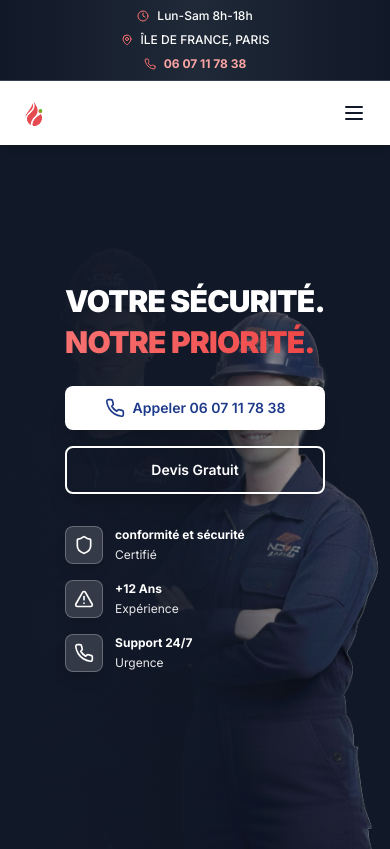
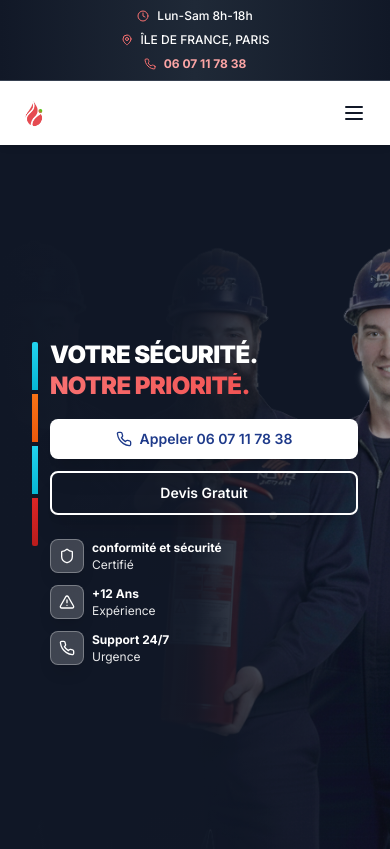
Before and after one commit to aminoz12/nova, a Next.js app: page / in a window 390 px wide. Shown: the top 849 px of the page. Built offline with nearby package versions, Linux system fonts and the light colour scheme.

Commit message:
Improve hero section mobile responsiveness and design - Better overlay, spacing, text sizing, and layout for mobile devices

```diff
--- a/src/components/Hero.tsx
+++ b/src/components/Hero.tsx
@@ -2,7 +2,7 @@ import { Phone, Shield, AlertTriangle } from 'lucide-react'
 
 export default function Hero() {
   return (
-    <section id="home" className="relative min-h-screen flex items-center overflow-hidden">
+    <section id="home" className="relative min-h-[85vh] sm:min-h-screen flex items-center overflow-hidden">
       {/* Simple clean background */}
       <div className="absolute inset-0 bg-gray-900"></div>
 
@@ -12,73 +12,75 @@ export default function Hero() {
           <img
             src="/hero.png"
             alt="Fire protection professional"
-            className="w-full h-full object-cover object-right lg:object-right contrast-110 brightness-105"
+            className="w-full h-full object-cover object-center lg:object-right contrast-110 brightness-105"
             style={{ minHeight: '100vh' }}
           />
         </div>
-        {/* Overlay for better text readability */}
-        <div className="absolute inset-0 bg-gradient-to-r from-gray-900 via-gray-900/90 to-transparent lg:from-gray-900 lg:via-gray-900/60 lg:to-transparent"></div>
+        {/* Enhanced overlay for better text readability on mobile */}
+        <div className="absolute inset-0 bg-gradient-to-r from-gray-900 via-gray-900/95 to-transparent lg:from-gray-900 lg:via-gray-900/60 lg:to-transparent"></div>
+        {/* Additional dark overlay for mobile for better contrast */}
+        <div className="absolute inset-0 bg-gray-900/40 lg:hidden"></div>
       </div>
 
-      <div className="relative container-custom z-10">
-        <div className="grid lg:grid-cols-2 gap-0 items-center min-h-screen">
+      <div className="relative container-custom z-10 w-full">
+        <div className="grid lg:grid-cols-2 gap-0 items-center min-h-[85vh] sm:min-h-screen py-16 sm:py-20 lg:py-0">
           {/* Left side content */}
-          <div className="flex items-center px-4 sm:px-6 lg:px-0 py-12 lg:py-0">
-            <div className="flex items-center gap-4 sm:gap-8">
-              {/* Enhanced vertical colored bar - responsive */}
-              <div className="hidden sm:flex flex-col gap-1.5">
-                <div className="w-2 sm:w-3 h-16 sm:h-20 bg-gradient-to-b from-cyan-400 to-cyan-500 shadow-lg shadow-cyan-400/40 rounded-t-sm"></div>
-                <div className="w-2 sm:w-3 h-16 sm:h-20 bg-gradient-to-b from-orange-500 to-orange-600 shadow-lg shadow-orange-500/40"></div>
-                <div className="w-2 sm:w-3 h-16 sm:h-20 bg-gradient-to-b from-cyan-400 to-cyan-500 shadow-lg shadow-cyan-400/40"></div>
-                <div className="w-2 sm:w-3 h-16 sm:h-20 bg-gradient-to-b from-red-600 to-red-700 shadow-lg shadow-red-600/40 rounded-b-sm"></div>
+          <div className="flex items-center px-4 sm:px-6 lg:px-0">
+            <div className="flex items-start sm:items-center gap-3 sm:gap-4 md:gap-8 w-full">
+              {/* Enhanced vertical colored bar - show compact version on mobile */}
+              <div className="flex flex-col gap-1 flex-shrink-0">
+                <div className="w-1.5 sm:w-2 md:w-3 h-12 sm:h-16 md:h-20 bg-gradient-to-b from-cyan-400 to-cyan-500 shadow-lg shadow-cyan-400/40 rounded-t-sm"></div>
+                <div className="w-1.5 sm:w-2 md:w-3 h-12 sm:h-16 md:h-20 bg-gradient-to-b from-orange-500 to-orange-600 shadow-lg shadow-orange-500/40"></div>
+                <div className="w-1.5 sm:w-2 md:w-3 h-12 sm:h-16 md:h-20 bg-gradient-to-b from-cyan-400 to-cyan-500 shadow-lg shadow-cyan-400/40"></div>
+                <div className="w-1.5 sm:w-2 md:w-3 h-12 sm:h-16 md:h-20 bg-gradient-to-b from-red-600 to-red-700 shadow-lg shadow-red-600/40 rounded-b-sm"></div>
               </div>
 
               {/* Enhanced main text */}
-              <div className="w-full">
-                <h1 className="text-3xl sm:text-4xl lg:text-5xl xl:text-6xl font-black text-white leading-tight mb-6 sm:mb-8 tracking-tight">
-                  <span className="block mb-1">VOTRE SÉCURITÉ.</span>
+              <div className="w-full flex-1">
+                <h1 className="text-2xl sm:text-4xl md:text-5xl lg:text-5xl xl:text-6xl font-black text-white leading-[1.1] sm:leading-tight mb-5 sm:mb-6 md:mb-8 tracking-tight">
+                  <span className="block mb-1 sm:mb-2">VOTRE SÉCURITÉ.</span>
                   <span className="block bg-gradient-to-r from-red-400 to-red-500 bg-clip-text text-transparent">NOTRE PRIORITÉ.</span>
                 </h1>
 
                 {/* Enhanced call-to-action buttons */}
-                <div className="flex flex-col sm:flex-row gap-4 mb-8 sm:mb-12">
-                  <a href="tel:0607117838" className="inline-flex items-center justify-center gap-2 bg-white text-blue-900 px-6 py-3 rounded-lg font-semibold hover:bg-gray-100 shadow-xl hover:shadow-2xl transform hover:scale-105 transition-all duration-300 text-center">
-                    <Phone className="w-5 h-5 flex-shrink-0" />
-                    <span className="text-sm sm:text-base">Appeler 06 07 11 78 38</span>
+                <div className="flex flex-col sm:flex-row gap-3 sm:gap-4 mb-6 sm:mb-8 md:mb-12">
+                  <a href="tel:0607117838" className="inline-flex items-center justify-center gap-2 bg-white text-blue-900 px-5 py-2.5 sm:px-6 sm:py-3 rounded-lg font-semibold hover:bg-gray-100 shadow-xl hover:shadow-2xl transform hover:scale-105 transition-all duration-300 text-center text-sm sm:text-base w-full sm:w-auto">
+                    <Phone className="w-4 h-4 sm:w-5 sm:h-5 flex-shrink-0" />
+                    <span className="whitespace-nowrap">Appeler 06 07 11 78 38</span>
                   </a>
-                  <a href="/devis" className="inline-flex items-center justify-center gap-2 bg-transparent border-2 border-white text-white px-6 py-3 rounded-lg font-semibold hover:bg-white hover:text-blue-900 shadow-xl hover:shadow-2xl transform hover:scale-105 transition-all duration-300 text-center">
-                    <span className="text-sm sm:text-base">Devis Gratuit</span>
+                  <a href="/devis" className="inline-flex items-center justify-center gap-2 bg-transparent border-2 border-white text-white px-5 py-2.5 sm:px-6 sm:py-3 rounded-lg font-semibold hover:bg-white hover:text-blue-900 shadow-xl hover:shadow-2xl transform hover:scale-105 transition-all duration-300 text-center text-sm sm:text-base w-full sm:w-auto">
+                    <span>Devis Gratuit</span>
                   </a>
                 </div>
 
                 {/* Enhanced trust badges */}
-                <div className="grid grid-cols-1 sm:grid-cols-3 gap-4 sm:gap-6">
-                  <div className="flex items-center gap-3 group">
-                    <div className="bg-white/15 backdrop-blur-md p-2 sm:p-3 rounded-lg border border-white/25 shadow-lg group-hover:bg-white/25 group-hover:border-white/35 transition-all duration-300">
-                      <Shield className="w-5 h-5 sm:w-6 sm:h-6 text-white group-hover:scale-110 transition-transform duration-300" />
+                <div className="grid grid-cols-1 sm:grid-cols-3 gap-3 sm:gap-4 md:gap-6">
+                  <div className="flex items-center gap-2 sm:gap-3 group">
+                    <div className="bg-white/20 backdrop-blur-md p-2 sm:p-2.5 md:p-3 rounded-lg border border-white/30 shadow-lg group-hover:bg-white/30 group-hover:border-white/40 transition-all duration-300 flex-shrink-0">
+                      <Shield className="w-4 h-4 sm:w-5 sm:h-5 md:w-6 md:h-6 text-white group-hover:scale-110 transition-transform duration-300" />
                     </div>
-                    <div>
-                      <h3 className="font-bold text-white text-xs sm:text-sm mb-1">conformité et sécurité</h3>
+                    <div className="min-w-0">
+                      <h3 className="font-bold text-white text-xs sm:text-sm mb-0.5 sm:mb-1 leading-tight">conformité et sécurité</h3>
                       <p className="text-xs text-white/90 hidden sm:block">UKAS & ISO 9001</p>
                       <p className="text-xs text-white/90 sm:hidden">Certifié</p>
                     </div>
                   </div>
-                  <div className="flex items-center gap-3 group">
-                    <div className="bg-white/15 backdrop-blur-md p-2 sm:p-3 rounded-lg border border-white/25 shadow-lg group-hover:bg-white/25 group-hover:border-white/35 transition-all duration-300">
-                      <AlertTriangle className="w-5 h-5 sm:w-6 sm:h-6 text-white group-hover:scale-110 transition-transform duration-300" />
+                  <div className="flex items-center gap-2 sm:gap-3 group">
+                    <div className="bg-white/20 backdrop-blur-md p-2 sm:p-2.5 md:p-3 rounded-lg border border-white/30 shadow-lg group-hover:bg-white/30 group-hover:border-white/40 transition-all duration-300 flex-shrink-0">
+                      <AlertTriangle className="w-4 h-4 sm:w-5 sm:h-5 md:w-6 md:h-6 text-white group-hover:scale-110 transition-transform duration-300" />
                     </div>
-                    <div>
-                      <h3 className="font-bold text-white text-xs sm:text-sm mb-1">+12 Ans</h3>
+                    <div className="min-w-0">
+                      <h3 className="font-bold text-white text-xs sm:text-sm mb-0.5 sm:mb-1 leading-tight">+12 Ans</h3>
                       <p className="text-xs text-white/90 hidden sm:block">Dans le Secteur</p>
                       <p className="text-xs text-white/90 sm:hidden">Expérience</p>
                     </div>
                   </div>
-                  <div className="flex items-center gap-3 group">
-                    <div className="bg-white/15 backdrop-blur-md p-2 sm:p-3 rounded-lg border border-white/25 shadow-lg group-hover:bg-white/25 group-hover:border-white/35 transition-all duration-300">
-                      <Phone className="w-5 h-5 sm:w-6 sm:h-6 text-white group-hover:scale-110 transition-transform duration-300" />
+                  <div className="flex items-center gap-2 sm:gap-3 group">
+                    <div className="bg-white/20 backdrop-blur-md p-2 sm:p-2.5 md:p-3 rounded-lg border border-white/30 shadow-lg group-hover:bg-white/30 group-hover:border-white/40 transition-all duration-300 flex-shrink-0">
+                      <Phone className="w-4 h-4 sm:w-5 sm:h-5 md:w-6 md:h-6 text-white group-hover:scale-110 transition-transform duration-300" />
                     </div>
-                    <div>
-                      <h3 className="font-bold text-white text-xs sm:text-sm mb-1">Support 24/7</h3>
+                    <div className="min-w-0">
+                      <h3 className="font-bold text-white text-xs sm:text-sm mb-0.5 sm:mb-1 leading-tight">Support 24/7</h3>
                       <p className="text-xs text-white/90 hidden sm:block">Intervention d'Urgence</p>
                       <p className="text-xs text-white/90 sm:hidden">Urgence</p>
                     </div>
@@ -89,7 +91,7 @@ export default function Hero() {
           </div>
 
           {/* Right side - empty for image */}
-          <div className="relative">
+          <div className="relative hidden lg:block">
             {/* This space is for the background image */}
           </div>
         </div>
```
